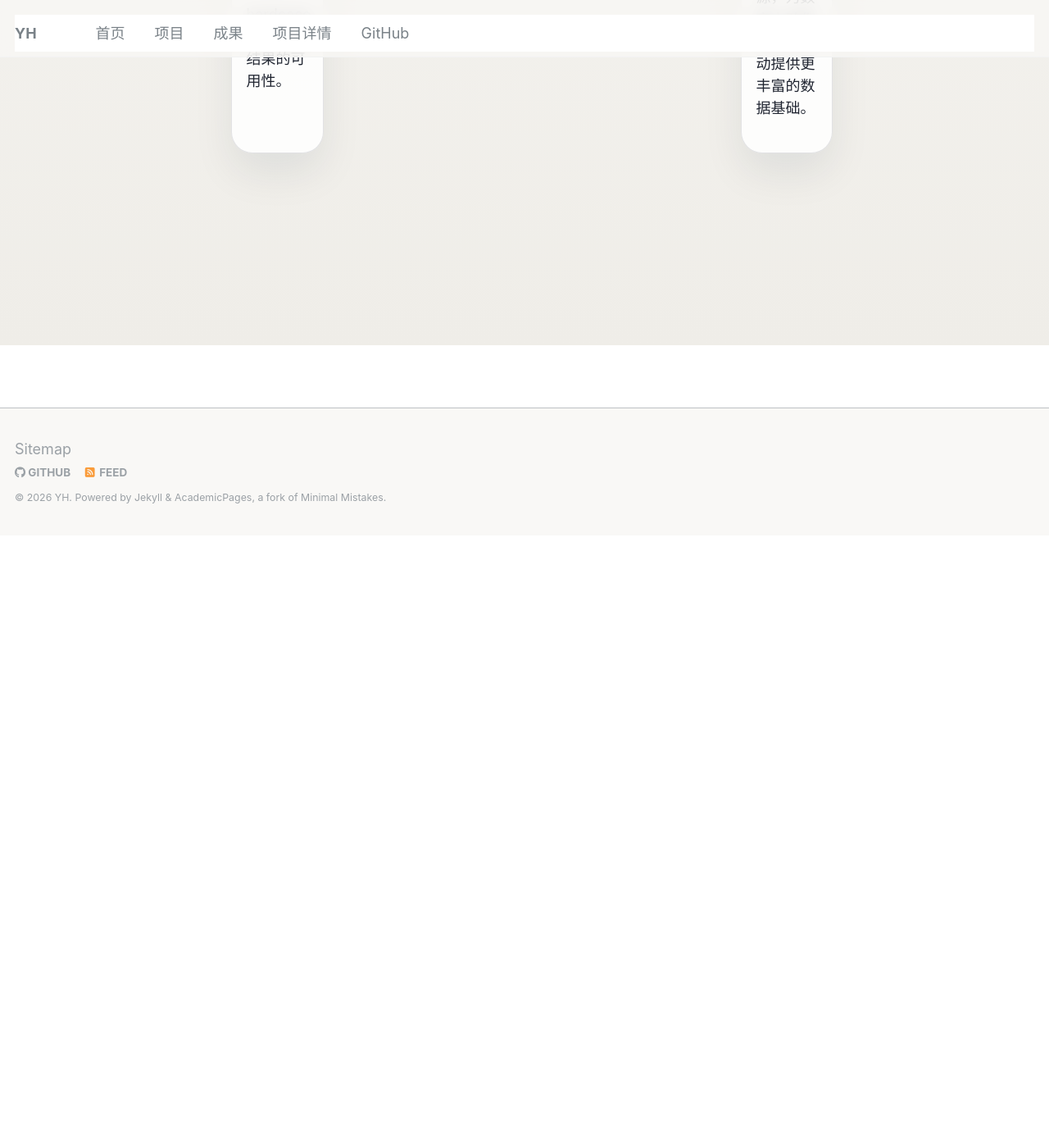
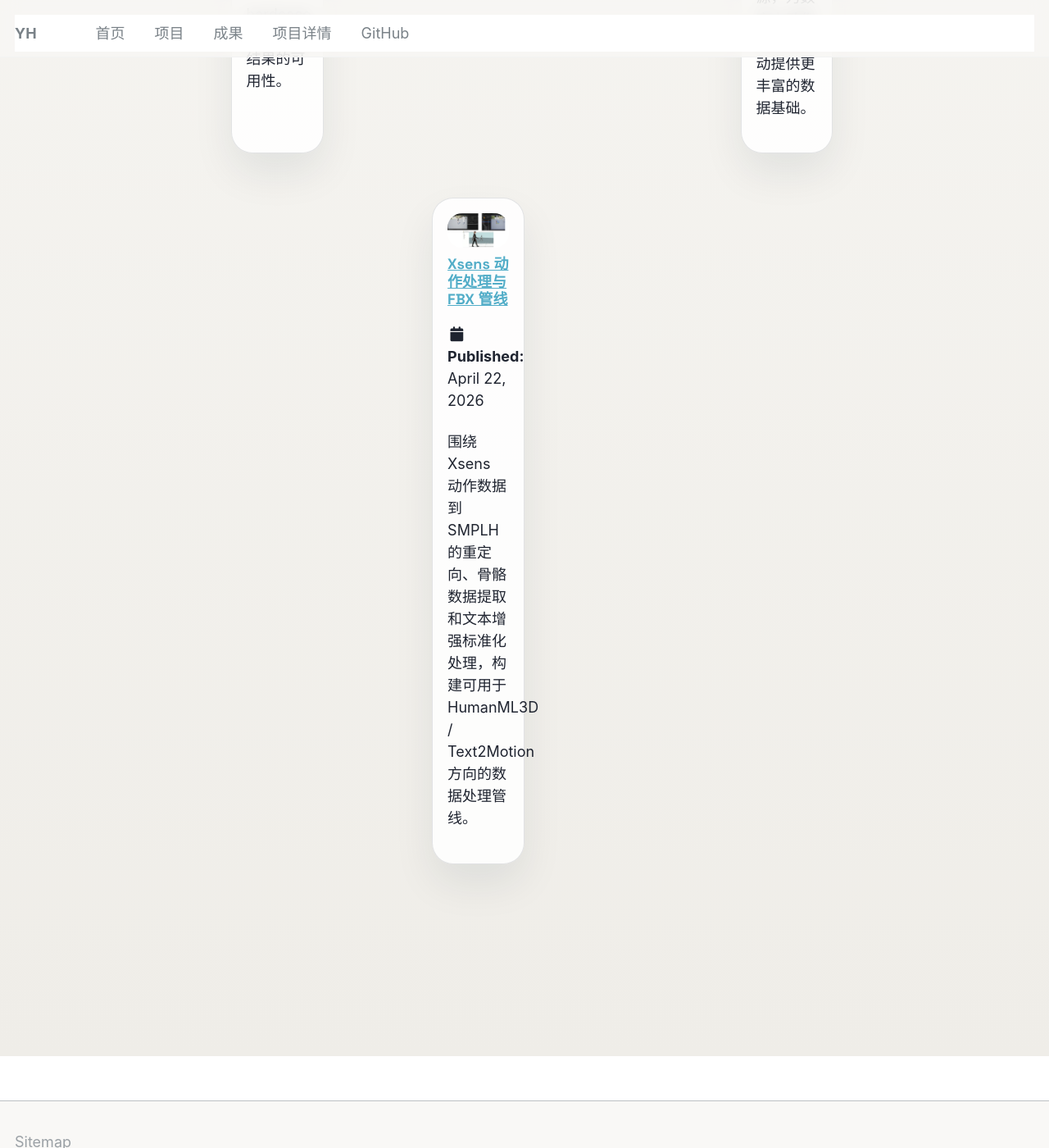
Before and after one commit to svitass/svitass.github.io, a Jekyll site: the page built from _pages/portfolio.html, in a window 1280 px wide and 1400 px high, scrolled down 747 px. Shown: the whole window at 82% size. Built offline with Jekyll 4.4.1, drawn with Linux system fonts in a browser that asks for light colours; before the commit the page ends 1377 px from its top, so only the background shows below that.

Commit message:
Add Xsens FBX pipeline project page

```diff
--- /dev/null
+++ b/_portfolio/xsens-fbx-pipeline.md
@@ -0,0 +1,92 @@
+---
+title: "Xsens 动作处理与 FBX 管线"
+collection: portfolio
+permalink: /portfolio/xsens-fbx-pipeline/
+excerpt: "围绕 Xsens 动作数据到 SMPLH 的重定向、骨骼数据提取和文本增强标准化处理，构建可用于 HumanML3D / Text2Motion 方向的数据处理管线。"
+header:
+  teaser: "projects/xsens-fbx-pipeline-cover.jpg"
+author_profile: false
+---
+
+<div class="project-detail">
+  <div class="project-detail__intro">
+    <section class="project-detail__block">
+      <h2>项目定位</h2>
+      <p class="project-detail__lead">这部分工作的重点不是单纯把动捕文件导出来，而是把 Xsens 采集到的动作，稳定地转成后续模型和数字人系统真正能用的 SMPLH 骨骼表达，并进一步整理成带文本描述、可标准化训练的数据资产。</p>
+      <div class="detail-chips">
+        <span>Xsens</span>
+        <span>FBX</span>
+        <span>SMPLH</span>
+        <span>HumanML3D</span>
+        <span>Text Augmentation</span>
+      </div>
+    </section>
+    <aside class="project-detail__block">
+      <h2>我的职责</h2>
+      <ul class="detail-meta">
+        <li><strong>重定向管线</strong><br>把 Xsens 采集到的动作批量重定向到 SMPLH 骨骼，统一下游动作表达格式。</li>
+        <li><strong>数据提取</strong><br>从 FBX 中提取骨骼动画、位姿和时序信息，转成后续 HumanML3D / Text2Motion 可用的中间表示。</li>
+        <li><strong>文本处理</strong><br>配合动作片段做文本增强和标准化整理，减少描述风格不一致对训练造成的噪声。</li>
+      </ul>
+    </aside>
+  </div>
+
+  <section class="project-detail__block">
+    <h2>技术链路</h2>
+    <div class="project-visual">
+      <img src="/images/projects/xsens-fbx-pipeline-cover.jpg" alt="Xsens 到 SMPLH 与 FBX 处理流程拼图">
+      <p class="project-visual__caption">材料里能对应上的图主要覆盖三步：Xsens 采集动作导入、在中间工具里做骨骼与动画曲线处理、再把结果映射到目标 SMPLH 骨骼或统一骨架。</p>
+    </div>
+    <ul class="detail-list">
+      <li>先从 Xsens 动捕结果导出 FBX，保证原始动作时序、根节点位移和骨骼层级信息完整保留。</li>
+      <li>在中间处理环节完成骨骼映射与动画检查，把原始 Xsens 骨架统一到后续使用的 SMPLH 表达。</li>
+      <li>提取骨骼序列、旋转和平移等关键时序数据，并转成 HumanML3D / Text2Motion 更容易消费的结构化格式。</li>
+      <li>在动作数据落盘前补充文本增强、描述标准化和字段统一，避免后续训练阶段再重复清洗。</li>
+    </ul>
+  </section>
+
+  <section class="project-detail__block">
+    <h2>Xsens 到 SMPLH 重定向</h2>
+    <div class="project-visual">
+      <img src="/images/projects/xsens-retarget.png" alt="Xsens 到目标骨骼的重定向界面">
+      <p class="project-visual__caption">这张图对应的是把源骨骼映射到目标骨骼的关键步骤。重点不是简单改个名字，而是把关节语义、层级关系和动作幅度稳定对齐到可复用的骨架标准上。</p>
+    </div>
+    <ul class="detail-list">
+      <li>重定向阶段需要先对齐参考姿态，避免源骨架与目标骨架的初始站姿差异把误差放大到整段动作上。</li>
+      <li>脚、手、骨盆和脊柱是最容易暴露问题的部位，必须优先检查接地、摆臂、根位移和转身时的稳定性。</li>
+      <li>统一到 SMPLH 之后，动作才能更顺利进入后续生成模型、重定向流程或数字人角色驱动链路。</li>
+    </ul>
+  </section>
+
+  <section class="project-detail__block">
+    <h2>SMPLH 骨骼数据提取</h2>
+    <div class="project-visual">
+      <img src="/images/projects/xsens-smplh-extraction.jpg" alt="SMPLH 骨骼数据提取与动画曲线处理界面">
+      <p class="project-visual__caption">材料里这张界面图能支撑“骨骼数据提取”这一段：动作不是只保留可视化效果，而是需要把骨骼层级、动画曲线和时序信息拆出来，变成后续训练可直接使用的数据。</p>
+    </div>
+    <ul class="detail-list">
+      <li>从 FBX 中读取骨骼动画时，需要明确每一帧的关节旋转、位移和根节点运动，避免只保存渲染结果而丢掉训练所需的结构信息。</li>
+      <li>提取阶段同时要处理坐标系、单位、朝向和帧率统一，否则同一批动作会在后续处理时表现出明显分布偏差。</li>
+      <li>这一步决定了动作数据能否真正转成 HumanML3D 风格样本，而不是停留在软件内部可播放、但模型不可用的状态。</li>
+    </ul>
+  </section>
+
+  <section class="project-detail__block">
+    <h2>文本增强与标准化</h2>
+    <ul class="detail-list">
+      <li>在动作片段整理完成后，我会进一步补充文本描述，把原始描述扩成更适合训练的动作语句，增强动作和语言之间的对应关系。</li>
+      <li>标准化处理重点包括动作主语、时态、方向词、身体部位词和节奏描述的统一，减少同义表述过散造成的文本噪声。</li>
+      <li>文本增强不是为了“写得更花”，而是为了让同一类动作能在训练数据里形成更稳定的语义分布。</li>
+      <li>这样整理后的数据不仅能服务 Text2Motion，也更容易向 Music2Dance、Speech2Gesture 等跨模态方向复用。</li>
+    </ul>
+  </section>
+
+  <section class="project-detail__block">
+    <h2>结果</h2>
+    <ul class="detail-result">
+      <li>完成了 Xsens 动作到 SMPLH 骨架的统一重定向思路，减少不同来源动作数据在骨骼表达上的断层。</li>
+      <li>把 FBX 动画进一步拆成后续训练可消费的骨骼时序数据，而不是停留在单一软件内播放。</li>
+      <li>结合文本增强与标准化处理，为 HumanML3D / Text2Motion 方向的数据制作提供了更稳定的底层管线。</li>
+    </ul>
+  </section>
+</div>
```
Also changed, not shown: _pages/about.md (+2 -0 lines), images/projects/xsens-fbx-pipeline-cover.jpg (added), images/projects/xsens-smplh-extraction.jpg (added).
